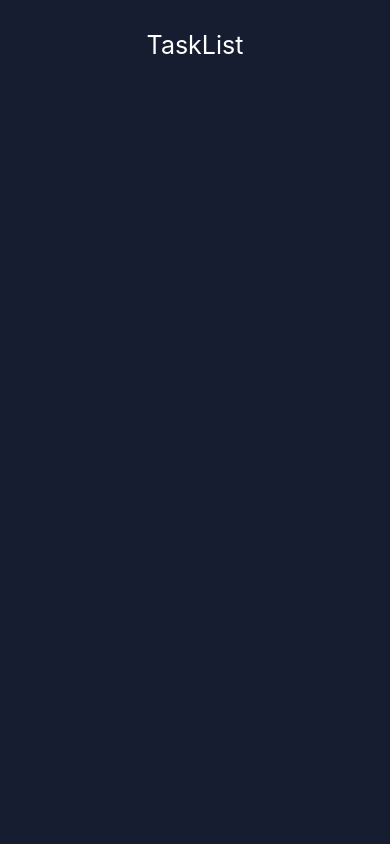
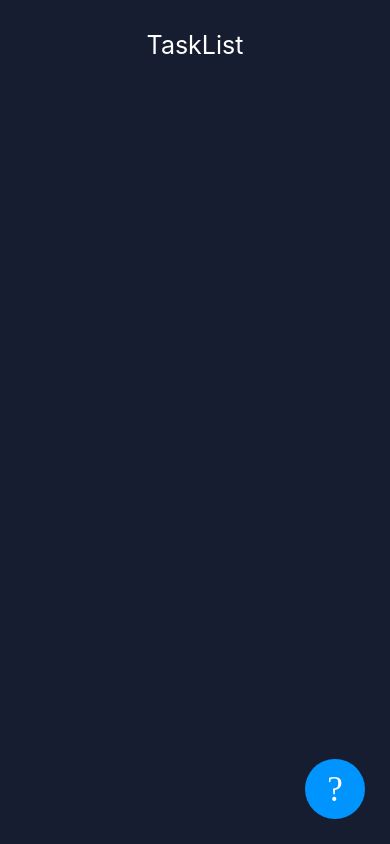
Before and after one commit to ErisvaldoCorreia/tasklist, a React Native app: screen / in a window 390 px wide. Built offline with nearby package versions, Linux system fonts and the light colour scheme.

Commit message:
botão add estilo fab

```diff
--- a/src/index.js
+++ b/src/index.js
@@ -1,10 +1,17 @@
 import React from 'react';
-import { Container, Titulo } from './styles';
+import { Container, Titulo, BotaoAdd } from './styles';
+import { Ionicons } from '@expo/vector-icons';
 
 export default function Home() {
   return (
     <Container>
+
       <Titulo>TaskList</Titulo>
+
+      <BotaoAdd>
+          <Ionicons name="ios-add" size={35} color="#fff" />
+      </BotaoAdd>
+
     </Container>
   );
 }
--- a/src/styles.js
+++ b/src/styles.js
@@ -12,3 +12,16 @@ export const Titulo = styled.Text`
     color: #fff;
     text-align: center;
 `;
+
+export const BotaoAdd = styled.TouchableOpacity`
+    position: absolute;
+    width: 60px;
+    height: 60px;
+    border-radius: 30px;
+    background: #0094ff;
+    justify-content: center;
+    align-items: center;
+    right: 25px;
+    bottom: 25px;
+    z-index: 9;
+`;
```
